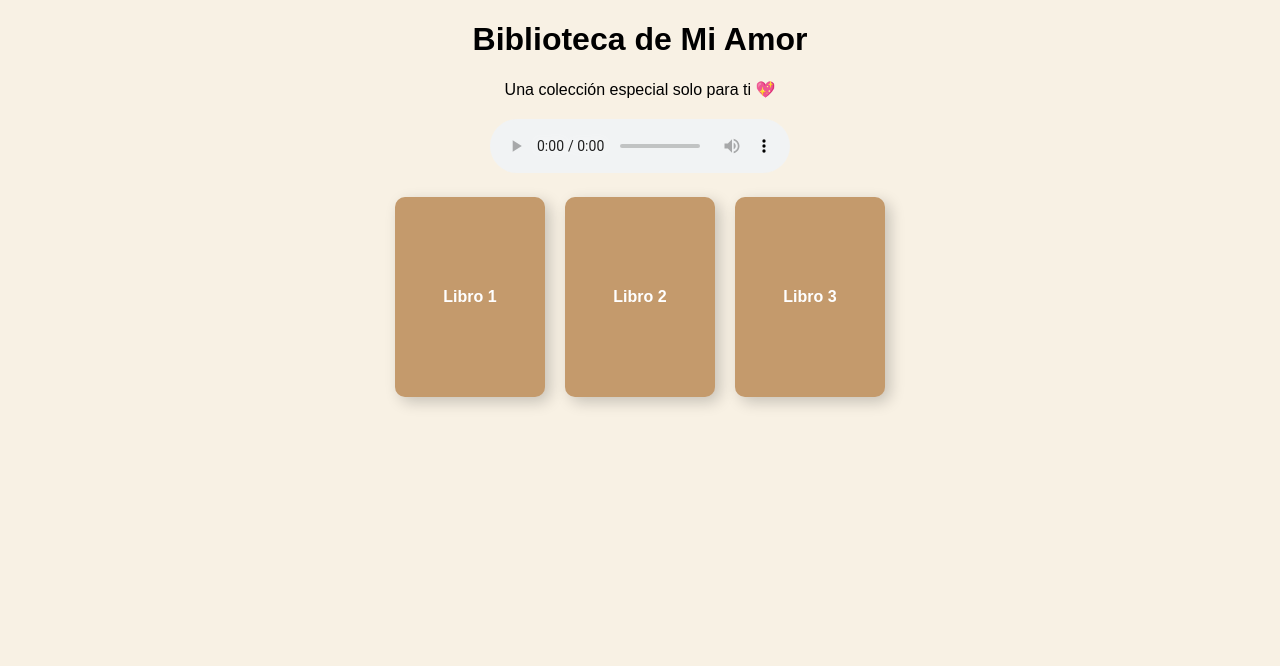
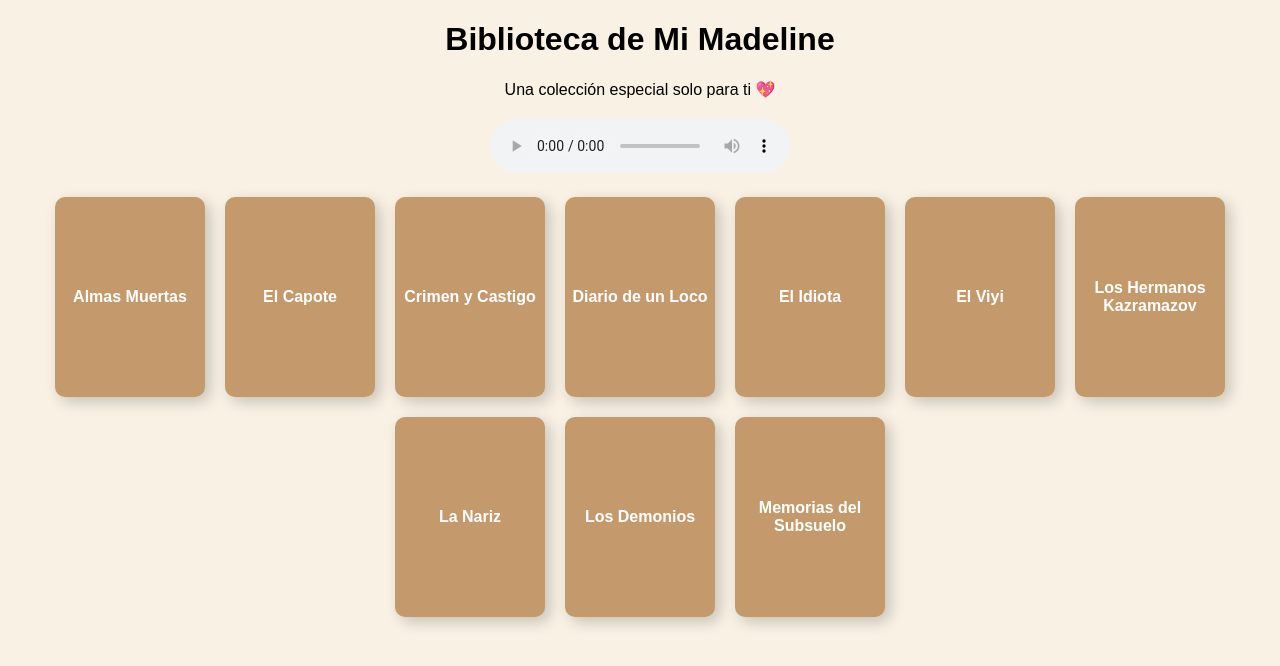
Before and after one commit to MAKG1306/LIBRERIA-DIGITAL, a plain HTML site: page index.html in a window 1280 px wide. Drawn offline with Linux system fonts and the light colour scheme.

Commit message:
Update index.html

```diff
--- a/index.html
+++ b/index.html
@@ -3,7 +3,7 @@
 <head>
     <meta charset="UTF-8">
     <meta name="viewport" content="width=device-width, initial-scale=1.0">
-    <title>Biblioteca de Mi Amor</title>
+    <title>Biblioteca de Mi Madeline</title>
     <style>
         body {
             font-family: Arial, sans-serif;
@@ -36,7 +36,7 @@
     </style>
 </head>
 <body>
-    <h1>Biblioteca de Mi Amor</h1>
+    <h1>Biblioteca de Mi Madeline</h1>
     <p>Una colección especial solo para ti 💖</p>
 
     <div class="music-player">
@@ -47,9 +47,16 @@
     </div>
 
     <div class="library">
-        <div class="book" onclick="openBook('libro1.pdf')">Libro 1</div>
-        <div class="book" onclick="openBook('libro2.pdf')">Libro 2</div>
-        <div class="book" onclick="openBook('libro3.pdf')">Libro 3</div>
+        <div class="book" onclick="openBook('ALMAS.MUERTAS.pdf')">Almas Muertas</div>
+        <div class="book" onclick="openBook('CAPOTE.pdf')">El Capote</div>
+        <div class="book" onclick="openBook('CRIMEN.CASTIGO.pdf')">Crimen y Castigo</div>
+        <div class="book" onclick="openBook('DIARIO.LOCO.pdf')">Diario de un Loco</div>
+        <div class="book" onclick="openBook('EL.IDIOTA.pdf')">El Idiota</div>
+        <div class="book" onclick="openBook('EL.VIYI.pdf')">El Viyi</div>
+        <div class="book" onclick="openBook('HERMANOS.KARAMAZOV.pdf')">Los Hermanos Kazramazov</div>
+        <div class="book" onclick="openBook('LA.NARIZ.pdf')">La Nariz</div>
+        <div class="book" onclick="openBook('LOS.DEMONIOS.pdf')">Los Demonios</div>
+        <div class="book" onclick="openBook('MEMORIAS.SUBUSELO.pdf')">Memorias del Subsuelo</div>
         <!-- Agrega más libros aquí -->
     </div>
 
@@ -59,7 +66,7 @@
         }
 
         const player = document.getElementById("musicPlayer");
-        const songs = ["cancion1.mp3", "cancion2.mp3", "cancion3.mp3"]; // Agregá más canciones aquí
+        const songs = ["CLAIRE.LUNE.mp3", "MOONLIGHT.mp3", "NOCTURNE.9.mp3"]; // Agregá más canciones aquí
         let currentSong = 0;
 
         player.onended = function () {
```
